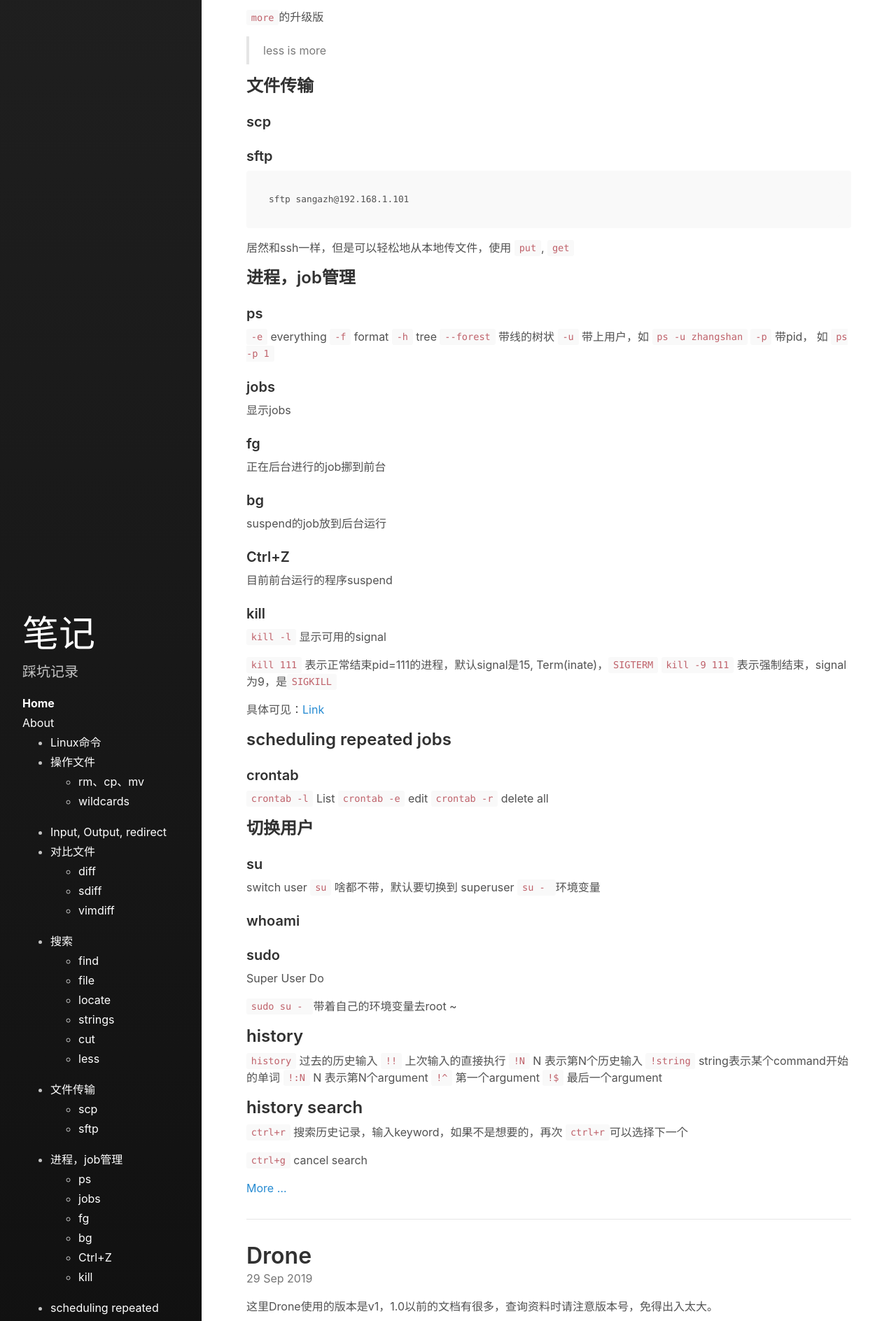
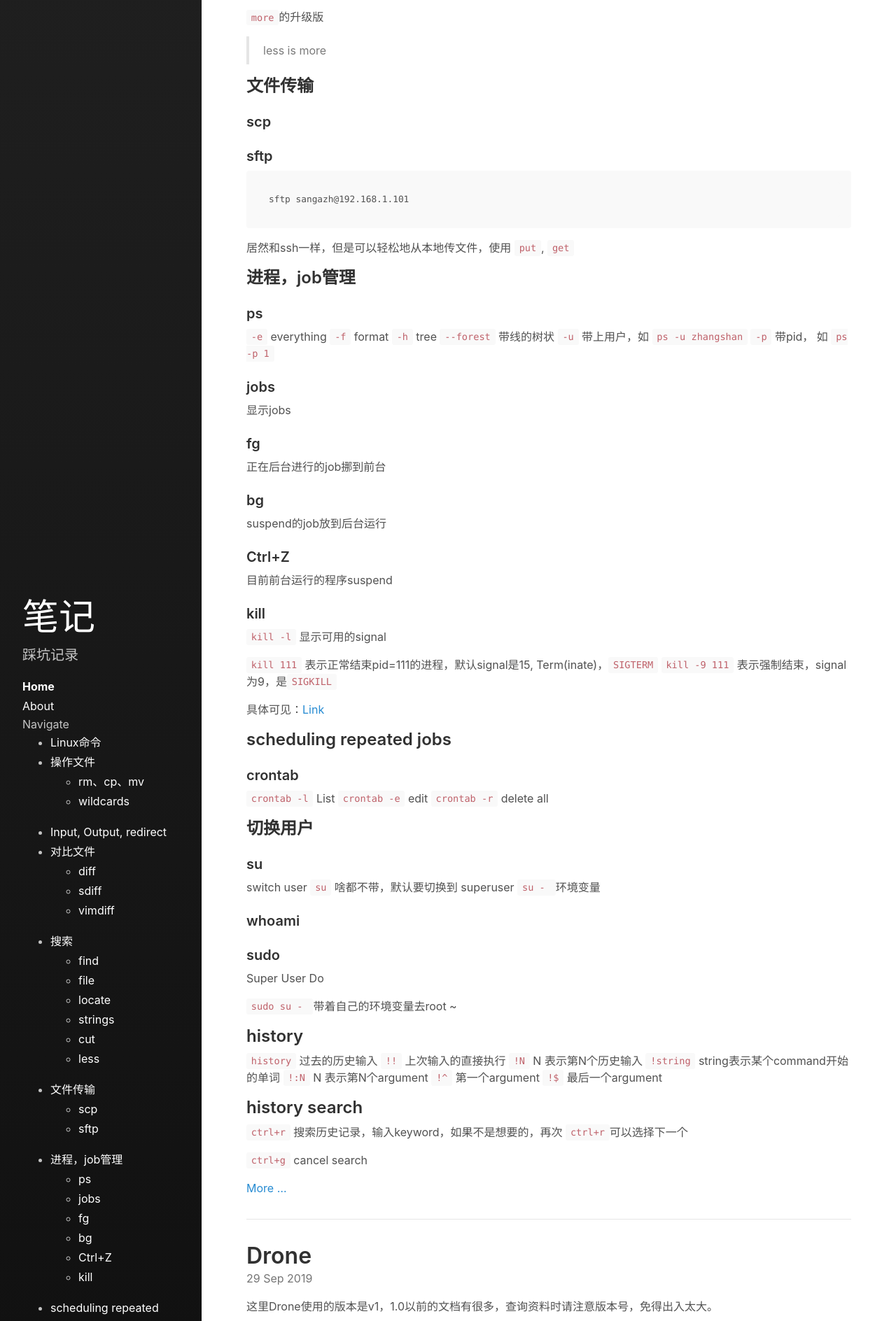
Before and after one commit to sangazh/sangazh.github.io, a Jekyll site: the page built from index.html, in a window 1280 px wide. Shown: the part 2675-4563 px from the top of the page at 70% size. Built offline with Jekyll 4.4.1, drawn with Linux system fonts in a browser that asks for light colours; the list of posts is cut into pages by our own code.

Commit message:
anchor cancel

```diff
--- a/_includes/sidebar-nav-links.html
+++ b/_includes/sidebar-nav-links.html
@@ -18,5 +18,6 @@
 
   {% include custom-nav-links.html %}
 
+  Navigate
   {% include toc.html html=content %}
 </nav>
--- a/_layouts/post.html
+++ b/_layouts/post.html
@@ -9,7 +9,7 @@
   {% include post-meta.html post=page %}
 
   <div class="post-body">
-    {% include anchor_headings.html html=content %}
+    {{ content }}
     {% include post-tags.html post=page %}
   </div>
 
```
